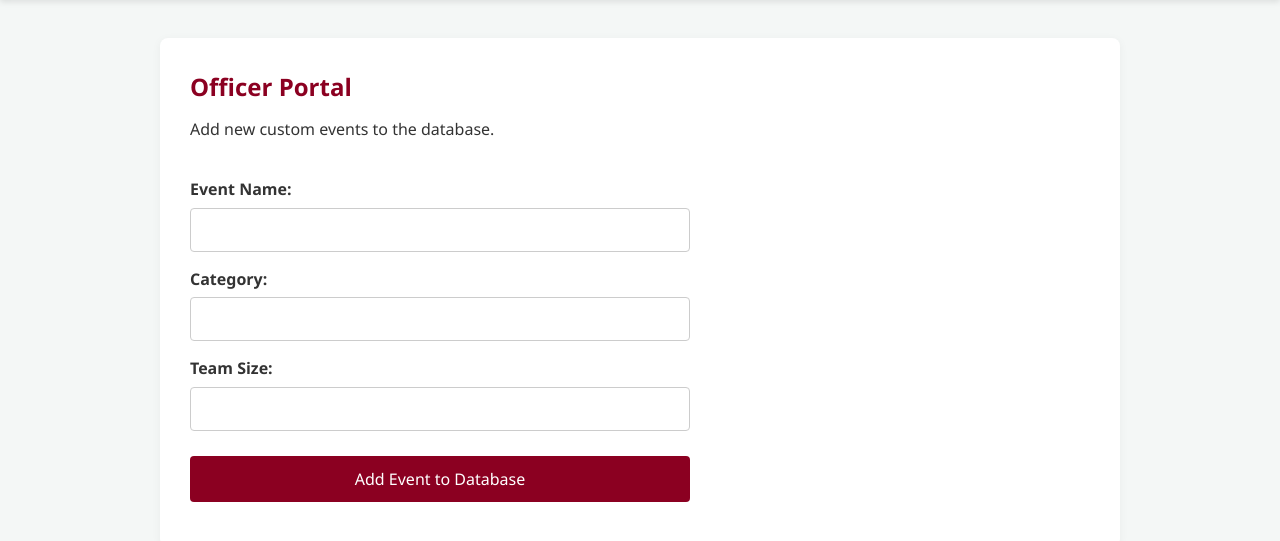
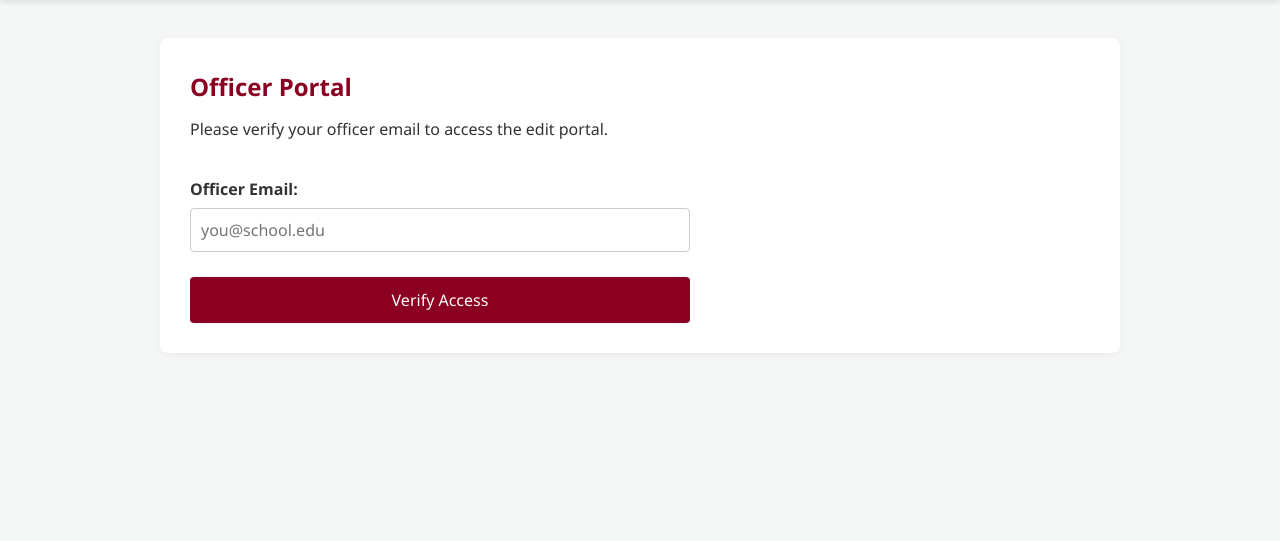
Before and after one commit to srithan-ravula/Downingtown-East-HOSA-Website, a website: page index.html in a window 1280 px wide. Both pictures are taken after a click on the button "Officer Portal". Shown: the part 85-626 px from the top of the page. Drawn offline with Linux system fonts and the light colour scheme; no server answers.

Commit message:
Update index.html

```diff
--- a/index.html
+++ b/index.html
@@ -76,7 +76,23 @@
     <!-- SECTION: OFFICER PORTAL -->
     <section id="officer-section">
       <h2>Officer Portal</h2>
-      <p>Add new custom events to the database.</p>
+
+      <!-- LOGIN VIEW -->
+      <div id="officer-login-view">
+        <p>Please verify your officer email to access the edit portal.</p>
+        <form id="officer-login-form">
+          <label for="officer-email">Officer Email:</label>
+          <input type="email" id="officer-email" required placeholder="you@school.edu">
+          <button type="submit">Verify Access</button>
+          <p id="login-message"></p>
+        </form>
+      </div>
+
+      <!-- SECURE DASHBOARD VIEW -->
+      <div id="officer-dashboard-view" style="display: none;">
+        <p style="color: green; font-weight: bold;">✅ Access Granted. Welcome to the Edit Portal.</p>
+
+        <h3>Add Custom Event</h3>
         <form id="officer-form">
           <label>Event Name:</label>
           <input type="text" id="new-evt-name" required>
@@ -90,6 +106,7 @@
           <button type="submit">Add Event to Database</button>
           <p id="officer-message"></p>
         </form>
+      </div>
     </section>
 
   </main>
```
Lines whose indentation alone changed are shown as unchanged.
